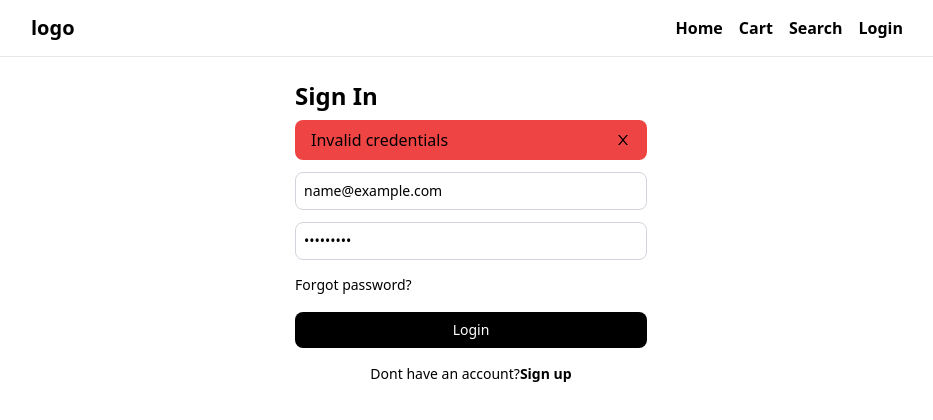
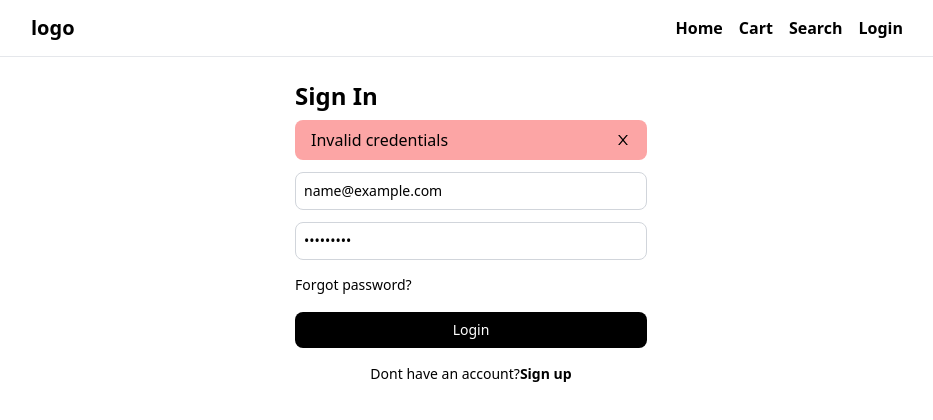
Before and after one commit to shayochris/ecommerce, a React (Vite) app: page /login in a window 1280 px wide. Both pictures are taken after typing "name@example.com", "Sample123" into the empty fields and a click on the button "Login". Shown: the top 420 px of the page, without its empty margins (169-1102 px from the left). Built offline with nearby package versions, Linux system fonts and the light colour scheme.

Commit message:
ecommerce frontend v1 p4

```diff
--- a/src/components/Login.jsx
+++ b/src/components/Login.jsx
@@ -24,7 +24,7 @@ export default function Login() {
                 <form action="" className='p-2' onSubmit={handlesubmit}>
                     <h2 className="h5 mb-2">Sign In</h2>
                     {error &&
-                        <div className="bg-red-500 px-4 py-2 rounded-lg flex justify-between items-center">
+                        <div className="bg-red-300 px-4 py-2 rounded-lg flex justify-between items-center">
                             <p>{msg}</p>
                             <AiOutlineClose onClick={()=>setError(false)} className='w-4 h-4'/>
                         </div>
```
